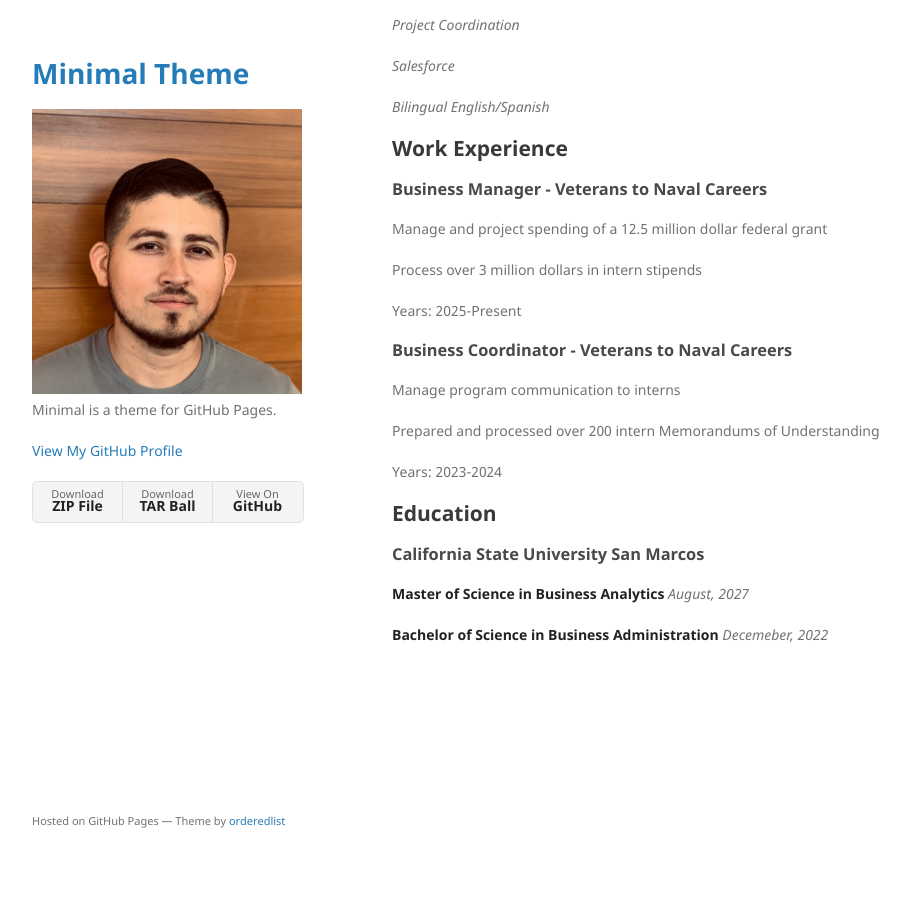
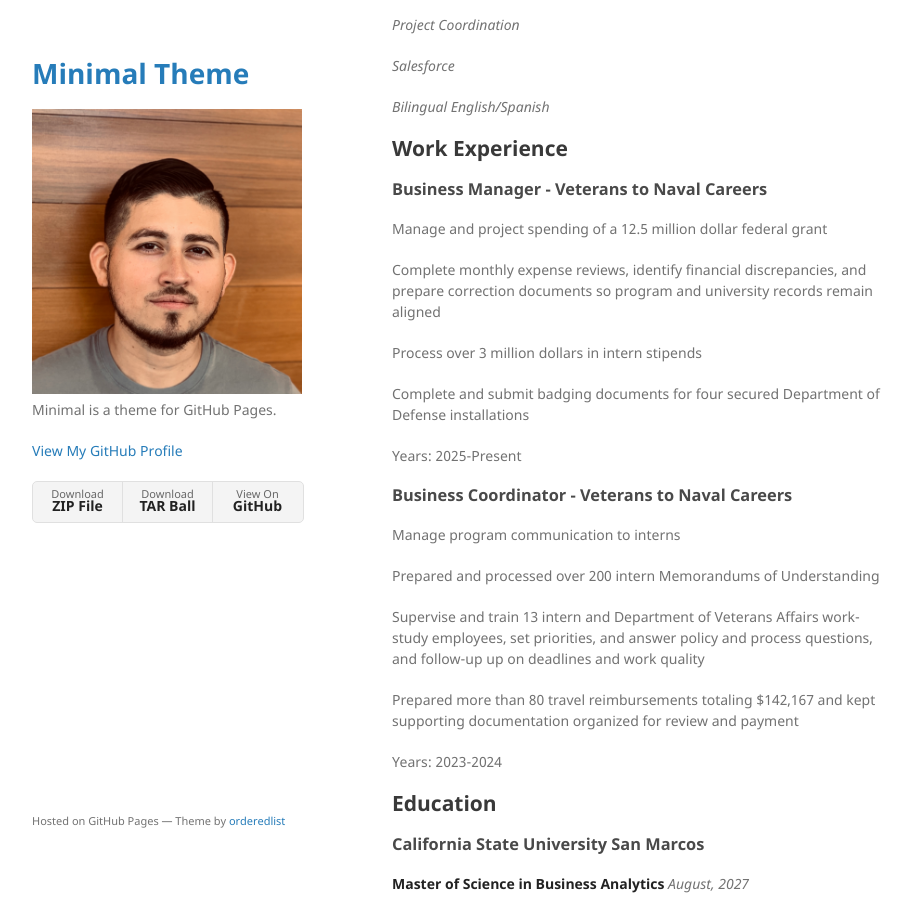
Before and after one commit to Nando-G8/Nando-G8.github.io, a Jekyll site: the page built from index.md, in a window 1280 px wide and 900 px high, scrolled down 493 px. Shown: the whole window, without its empty margins (178-1088 px from the left). Built offline with Jekyll 4.4.1, drawn with Linux system fonts in a browser that asks for light colours; our own code applies the rules of GitHub Pages for plain Markdown files.

Commit message:
Enhance job descriptions in index.md
Added detailed responsibilities for Business Manager and Business Coordinator roles, including expense reviews and supervision of interns.

```diff
--- a/index.md
+++ b/index.md
@@ -21,7 +21,11 @@ Program management professional with over five years of experience supporting Na
 
  Manage and project spending of a 12.5 million dollar federal grant
 
+ Complete monthly expense reviews, identify financial discrepancies, and prepare correction documents so program and university records remain aligned
+
  Process over 3 million dollars in intern stipends
+
+ Complete and submit badging documents for four secured Department of Defense installations
 
  Years: 2025-Present
 
@@ -30,6 +34,10 @@ Program management professional with over five years of experience supporting Na
  Manage program communication to interns
 
  Prepared and processed over 200 intern Memorandums of Understanding
+
+ Supervise and train 13 intern and Department of Veterans Affairs work-study employees, set priorities, and answer policy and process questions, and follow-up up on deadlines and work quality
+
+ Prepared more than 80 travel reimbursements totaling $142,167 and kept supporting documentation organized for review and payment
 
  Years: 2023-2024
 
```
